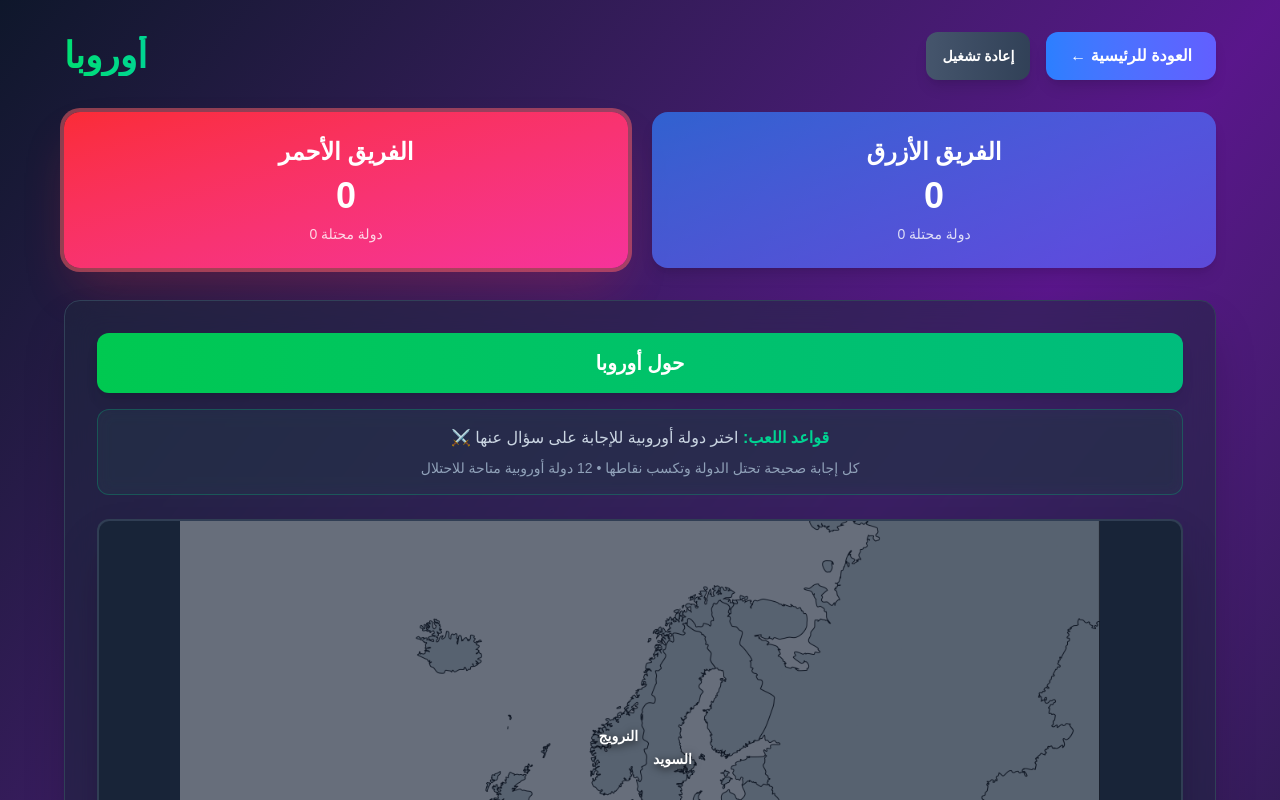
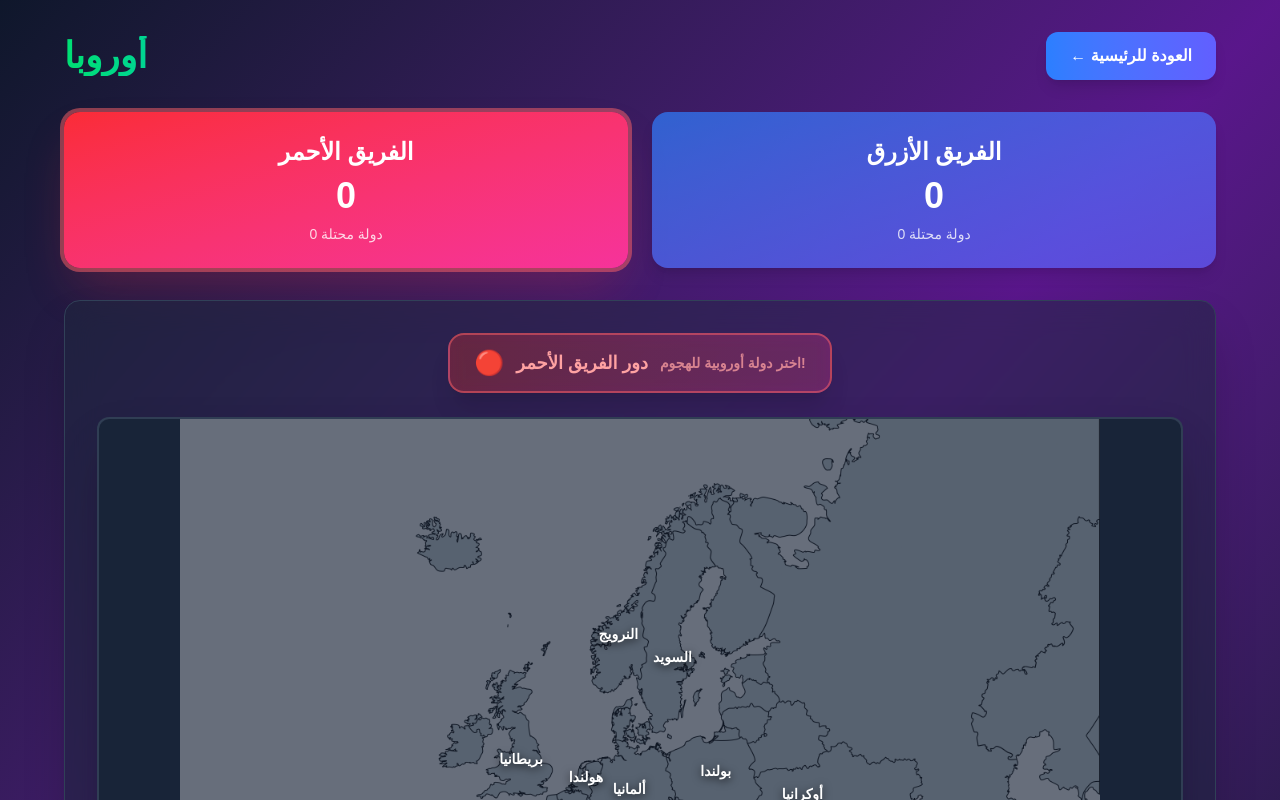
Before and after one commit to laithalawad745/abasi2, a Next.js app: page /europe in a window 1280 px wide. Both pictures are taken after a click on the button "🚀 ابدأ الرحلة الأوروبية!". Shown: the top 800 px of the page. Built offline with nearby package versions, Linux system fonts and the light colour scheme.

Commit message:
adfasdasd

```diff
--- a/app/data/gameData.js
+++ b/app/data/gameData.js
@@ -621,7 +621,7 @@ questions: [
 
  {
     id: 'world_tour',
-    name: 'حول أوروبا',
+    name: ' أوروبا',
     countries: [
       {
         id: 'norway',
--- a/app/europe/page.jsx
+++ b/app/europe/page.jsx
@@ -2,7 +2,7 @@
 import EuropeGame from '../../components/EuropeGame';
 
 export const metadata = {
-  title: 'حول أوروبا - Absi',
+  title: ' أوروبا - Absi',
   description: 'لعبة حول أوروبا - اكتشف الدول الأوروبية وأجب على الأسئلة!',
 };
 
--- a/components/EuropeGame.jsx
+++ b/components/EuropeGame.jsx
@@ -334,12 +334,12 @@ export default function EuropeGame() {
               أوروبا
           </h1>
           <div className="flex gap-4">
-            <button
+            {/* <button
               onClick={resetGame}
               className="bg-gradient-to-r from-slate-600 to-slate-700 hover:from-slate-700 hover:to-slate-800 text-white px-4 py-2 rounded-xl font-bold text-sm shadow-lg transition-all duration-300"
             >
               إعادة تشغيل
-            </button>
+            </button> */}
             <Link
               href="/"
               className="bg-gradient-to-r from-blue-500 to-indigo-500 hover:from-blue-600 hover:to-indigo-600 text-white px-4 md:px-6 py-2 md:py-3 rounded-xl font-bold text-sm md:text-base shadow-lg transition-all duration-300"
--- a/components/WorldMap.jsx
+++ b/components/WorldMap.jsx
@@ -15,17 +15,31 @@ export default function WorldMap({
   return (
     <div className="bg-slate-800/50 backdrop-blur-lg rounded-2xl p-4 md:p-8 mb-4 md:mb-8 shadow-2xl border border-slate-700">
       <div className="text-center mb-6">
-        <h3 className="font-bold mb-4 p-4 bg-gradient-to-r from-green-500 to-emerald-500 text-white rounded-xl shadow-lg text-lg md:text-xl">
+        {/* <h3 className="font-bold mb-4 p-4 bg-gradient-to-r from-green-500 to-emerald-500 text-white rounded-xl shadow-lg text-lg md:text-xl">
            {worldTopic.name}
-        </h3>
-        <div className="bg-slate-700/30 backdrop-blur-sm rounded-xl p-4 border border-emerald-500/30">
+        </h3> */}
+             <div className="text-center mb-2 mt-0">
+        <div className={`inline-flex items-center gap-3 px-6 py-3 rounded-2xl font-bold shadow-xl backdrop-blur-sm border-2 ${
+          currentTurn === 'red'
+            ? 'bg-gradient-to-r from-red-500/30 to-pink-500/30 border-red-400/50 text-red-300'
+            : 'bg-gradient-to-r from-blue-500/30 to-indigo-500/30 border-blue-400/50 text-blue-300'
+        }`}>
+          <span className="text-2xl">{currentTurn === 'red' ? '🔴' : '🔵'}</span>
+          <span className="text-lg">
+            دور {currentTurn === 'red' ? 'الفريق الأحمر' : 'الفريق الأزرق'}
+          </span>
+          <span className="text-sm opacity-75">اختر دولة أوروبية للهجوم!</span>
+        </div>
+      </div>
+
+        {/* <div className="bg-slate-700/30 backdrop-blur-sm rounded-xl p-4 border border-emerald-500/30">
           <p className="text-slate-300 text-sm md:text-base mb-2">
-            <span className="text-emerald-400 font-bold">⚔️ قواعد اللعب:</span> اختر دولة أوروبية للإجابة على سؤال عنها
+            <span className="text-emerald-400 font-bold"> قواعد اللعب:</span> اختر دولة أوروبية للإجابة على سؤال عنها
           </p>
           <p className="text-slate-400 text-xs md:text-sm">
             كل إجابة صحيحة تحتل الدولة وتكسب نقاطها • {worldTopic.countries.length} دولة أوروبية متاحة للاحتلال
           </p>
-        </div>
+        </div> */}
       </div>
 
       {/* 🖥️ عرض الخريطة للشاشات الكبيرة (مخفي على الهاتف) */}
@@ -236,19 +250,7 @@ export default function WorldMap({
       </div>
 
       {/* مؤشر الدور المحسّن */}
-      <div className="text-center mt-6">
-        <div className={`inline-flex items-center gap-3 px-6 py-3 rounded-2xl font-bold shadow-xl backdrop-blur-sm border-2 ${
-          currentTurn === 'red'
-            ? 'bg-gradient-to-r from-red-500/30 to-pink-500/30 border-red-400/50 text-red-300'
-            : 'bg-gradient-to-r from-blue-500/30 to-indigo-500/30 border-blue-400/50 text-blue-300'
-        }`}>
-          <span className="text-2xl">{currentTurn === 'red' ? '🔴' : '🔵'}</span>
-          <span className="text-lg">
-            دور {currentTurn === 'red' ? 'الفريق الأحمر' : 'الفريق الأزرق'}
-          </span>
-          <span className="text-sm opacity-75">اختر دولة أوروبية للهجوم!</span>
-        </div>
-      </div>
+
     </div>
   );
 }
```
